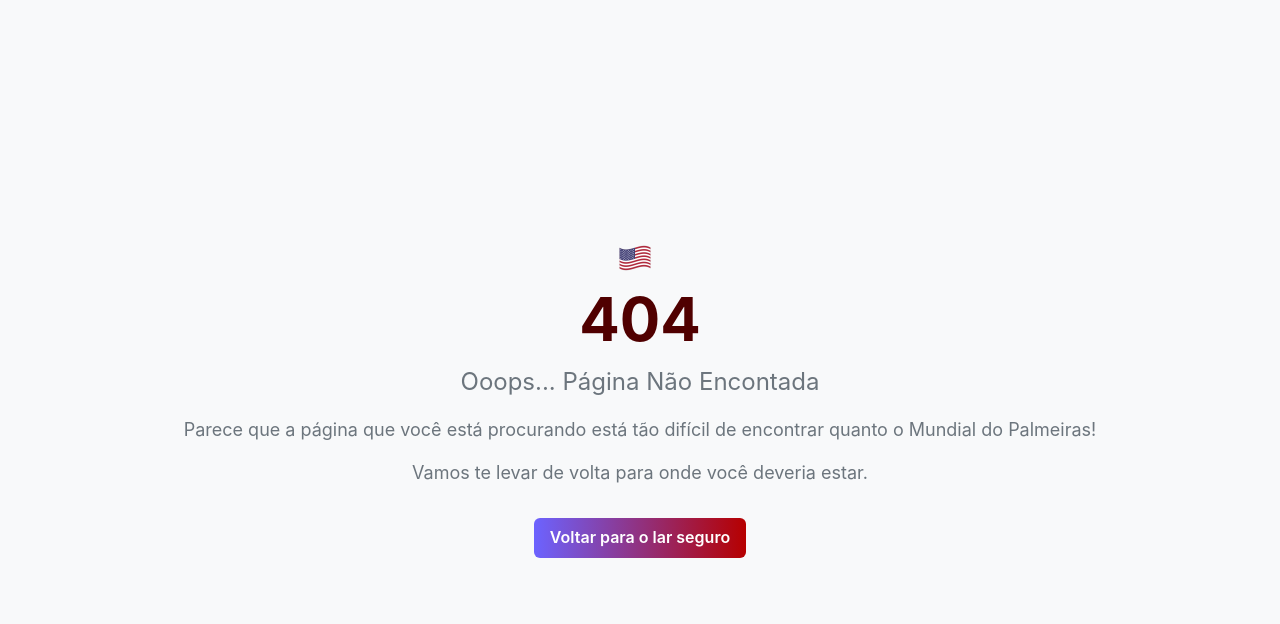
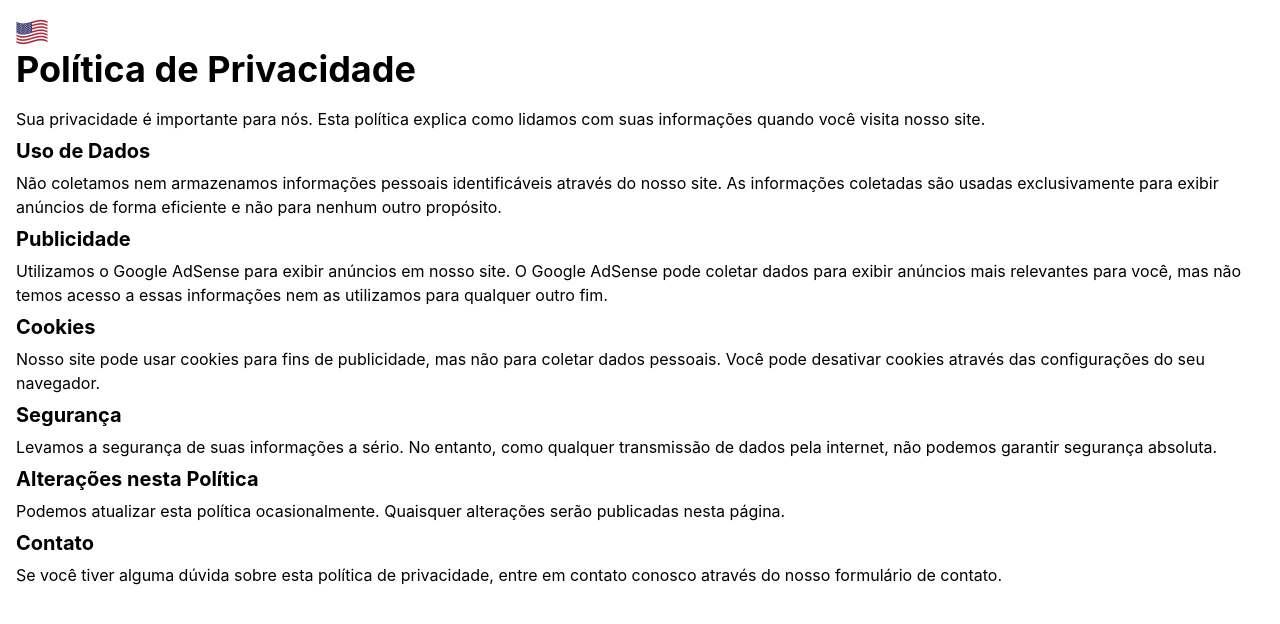
Before and after one commit to gabrielhilins/Portfolio, a React (Vite) app: page /privacy-policy in a window 1280 px wide. Shown: the top 624 px of the page. Built offline with nearby package versions, Linux system fonts and the light colour scheme.

Commit message:
ajeitando rota

```diff
--- a/src/App.jsx
+++ b/src/App.jsx
@@ -25,7 +25,7 @@
             <Route path='/certificates' element={<Certificates />} />
             <Route path='/experiences' element={<Experiences />} />
             <Route path='/talk' element={<Talk />} />
-            <Route path="/privacypolicy" element={<PrivacyPolicy />} />
+            <Route path="/privacy-policy" element={<PrivacyPolicy />} />
             <Route path='*' element={<Pag404 />} />
         </Routes>
 
```
